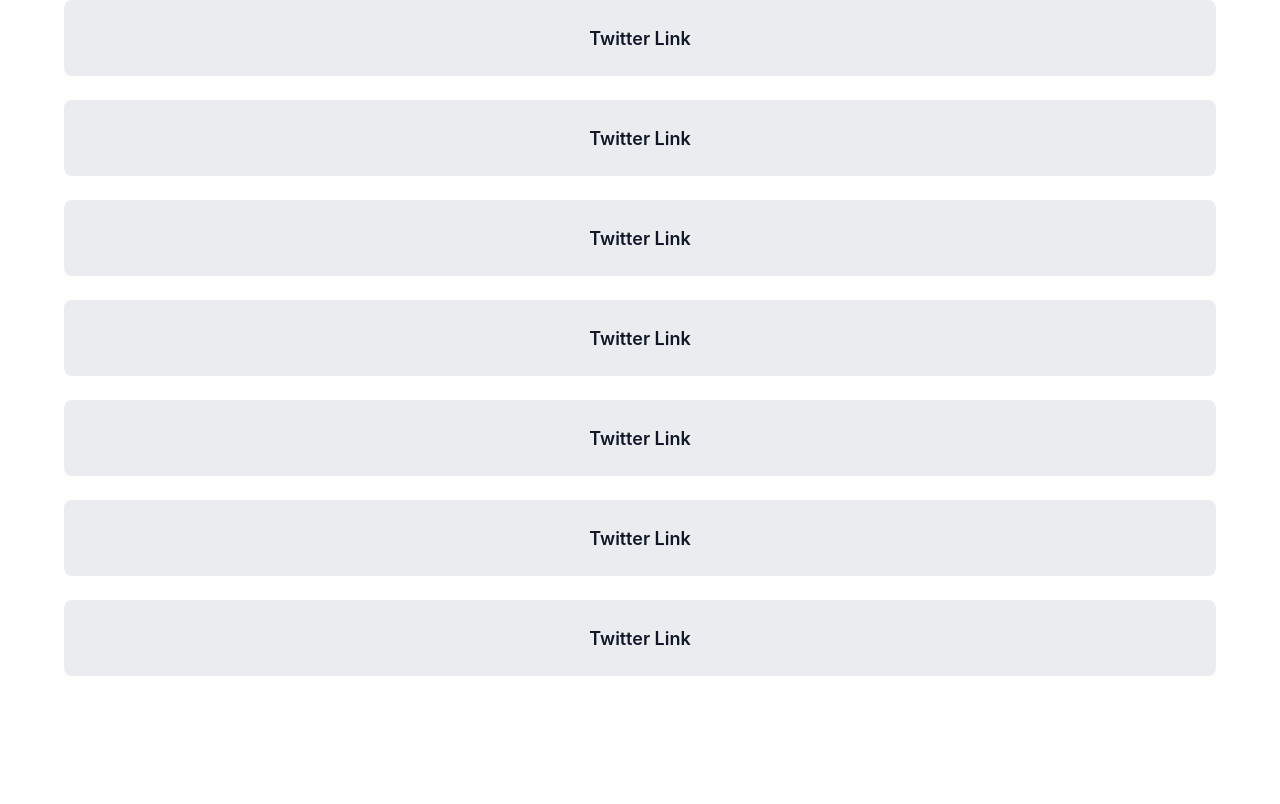
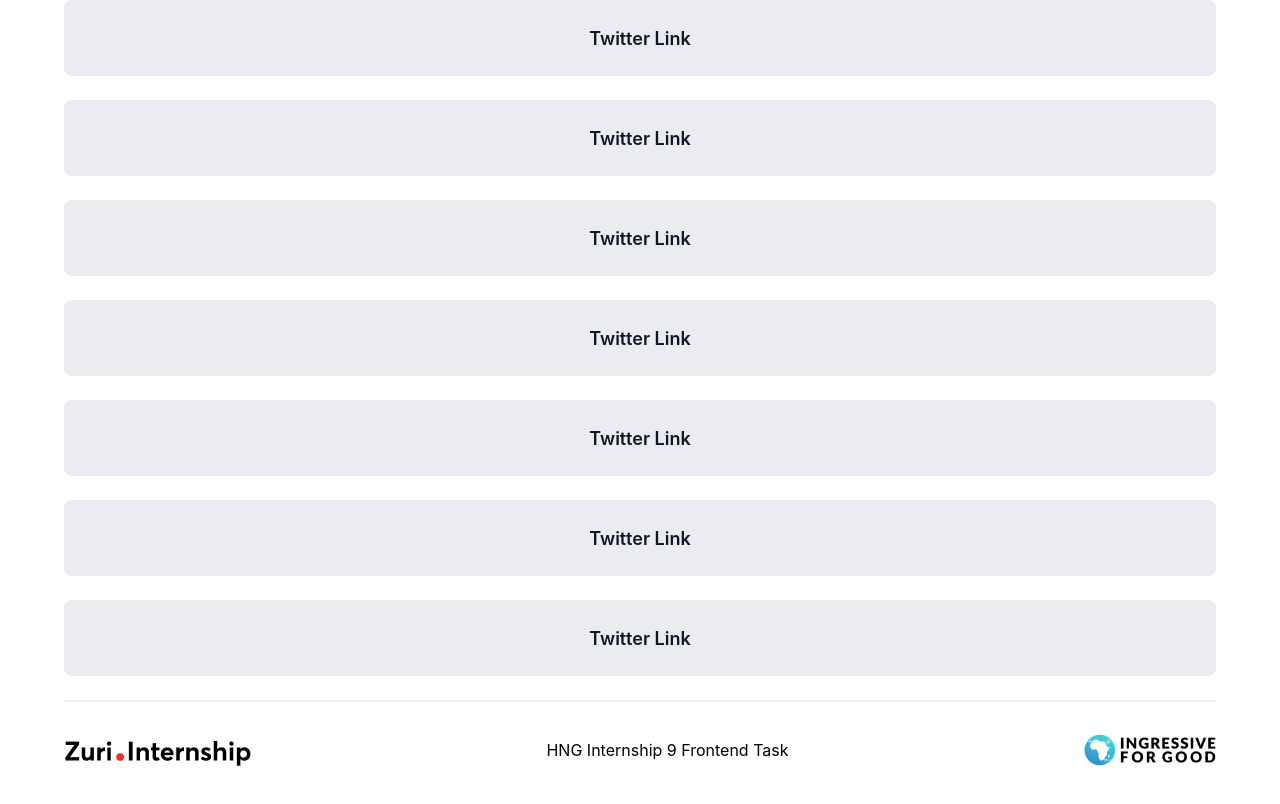
Before and after one commit to taiwonaf/linktree, a React (Create React App) app: page / in a window 1280 px wide. Shown: the top 804 px of the page. Built offline with nearby package versions, Linux system fonts and the light colour scheme.

Commit message:
Added the footer

```diff
--- a/src/App.js
+++ b/src/App.js
@@ -1,8 +1,10 @@
 import Links from './components/Links';
+import Footer from './components/Footer';
 function App() {
   return (
     <div className="App">
       <Links />
+      <Footer />
     </div>
   );
 }
--- /dev/null
+++ b/src/components/Footer.jsx
@@ -0,0 +1,23 @@
+import './styles/footer.css';
+
+const Footer = () => {
+  return (
+    <footer>
+        <div className="footer-wrapper">
+            <div className="zuri">
+                <img src="/images/zuri.png" alt="" />
+            </div>
+            <div className="middle-text">
+                <p>
+                    HNG Internship 9 Frontend Task
+                </p>
+            </div>
+            <div className="i4g">
+                <img src="/images/I4g.png" alt="" />
+            </div>
+        </div>
+    </footer>
+  )
+}
+
+export default Footer
--- /dev/null
+++ b/src/components/styles/footer.css
@@ -0,0 +1,31 @@
+footer {
+    display: flex;
+    justify-content: center;
+    align-items: center;
+    padding: 0 16px;
+}
+
+.footer-wrapper {
+    padding: 32px 0 78px 0;
+    border-top: 2px solid #EAECF0;
+    max-width: 1152px;
+    width: 100%;
+    display: flex;
+    justify-content: space-between;
+    align-items: center;
+    gap: 5px;
+}
+
+.footer-wrapper > div {
+    height: 32px;
+}
+
+.footer-wrapper .middle-text {
+    display: flex;
+    justify-content: center;
+    align-items: center;
+}
+
+.footer-wrapper img {
+    height: 100%;
+}
--- a/src/components/styles/links.css
+++ b/src/components/styles/links.css
@@ -3,6 +3,7 @@
     justify-content: center;
     align-items: center;
     padding: 0px 16px;
+    margin-bottom: 24px;
 }
 
 .links-wrapper {
--- a/src/index.css
+++ b/src/index.css
@@ -11,3 +11,9 @@
   font-family: source-code-pro, Menlo, Monaco, Consolas, 'Courier New',
     monospace;
 }
+
+* {
+  padding: 0;
+  margin: 0;
+  box-sizing: border-box;
+}
```
